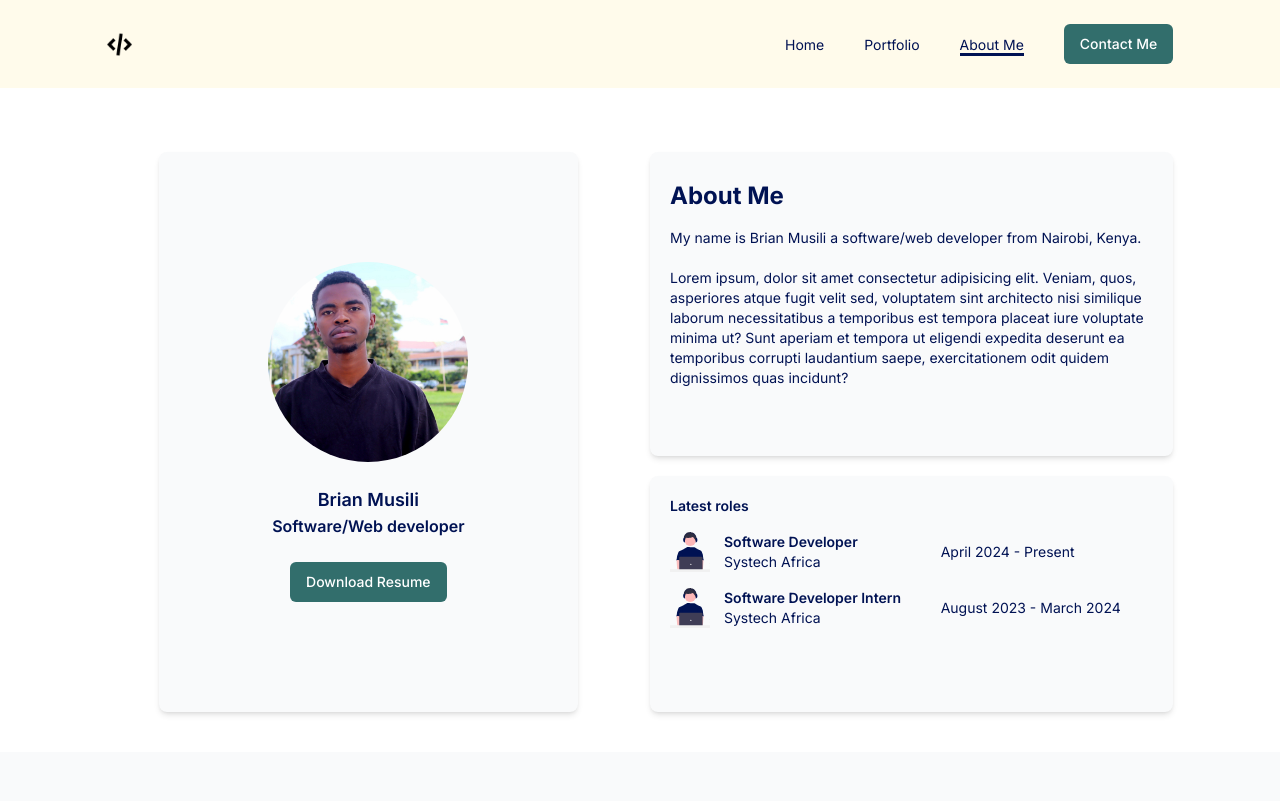
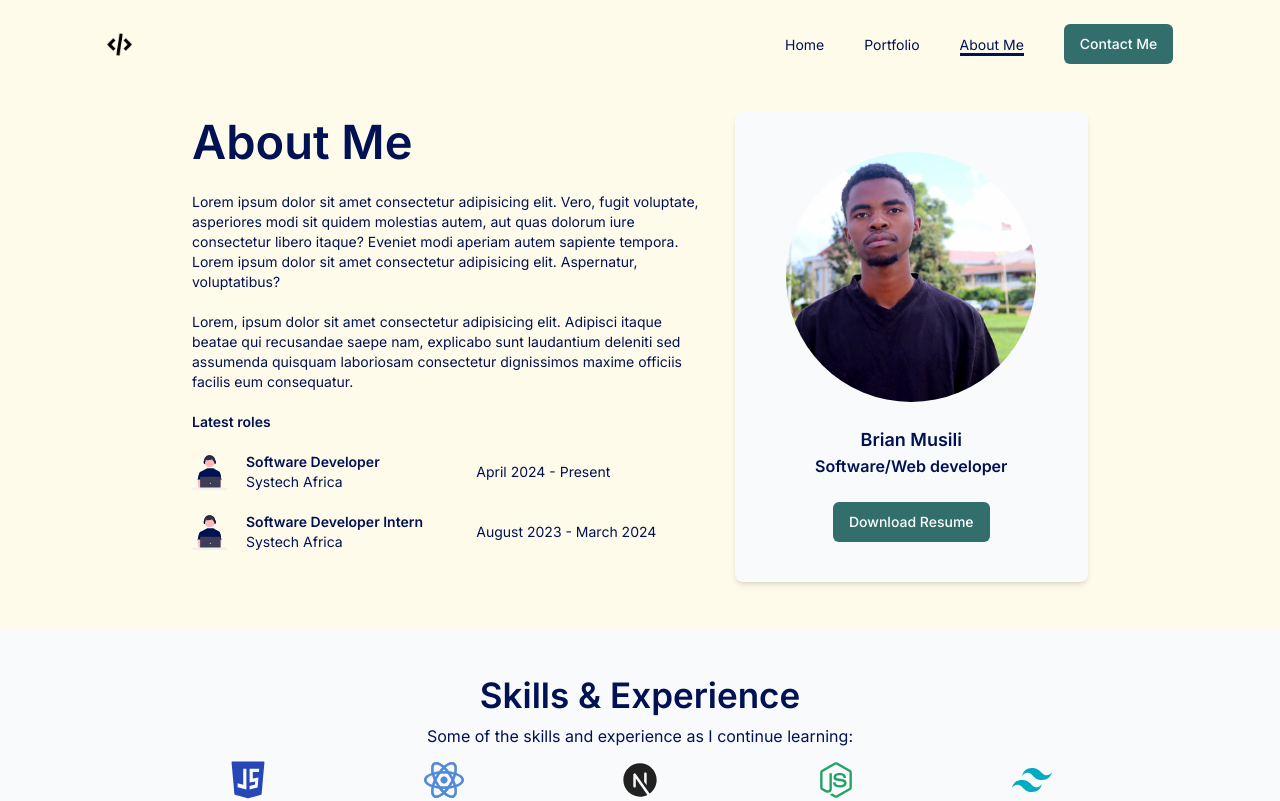
Before and after one commit to MusiliC/Portfolio-v3, a Next.js app: page /about in a window 1280 px wide. Shown: the top 801 px of the page. Built offline with nearby package versions, Linux system fonts and the light colour scheme.

Commit message:
About page interface change design

```diff
--- a/app/about/page.jsx
+++ b/app/about/page.jsx
@@ -3,11 +3,9 @@ import React from 'react'
 
 const About = () => {
   return (
-    <div className="min-h-[70vh] pt-28 lg:min-h-[85vh] ">
+    <div className="min-h-[70vh] bg-secondary-500 pt-28 lg:min-h-[85vh] ">
       <AboutComponent />
-      {/* <div className="h-full w-5/6 mx-auto flex justify-center  items-center ">
-       <h2 className='headingTwo'>Doing an update...</h2>
-      </div> */}
+
     </div>
   );
 }
--- a/components/about/AboutComponent.jsx
+++ b/components/about/AboutComponent.jsx
@@ -11,71 +11,36 @@ import Link from "next/link";
 const AboutComponent = () => {
   return (
     <>
-      <section className={`${styles.paddingY} w-5/6 mx-auto`}>
+      <section className={`${styles.paddingY} w-[70%] max-lg:w-5/6 mx-auto`}>
         {/* title */}
-
-        <div className="grid max-lg:grid-cols-1 grid-cols-2 my-10 gap-5 min-h-[70vh]">
-          {/* outer container */}
-          {/* image card */}
-
-          <div
-            className={`max-lg:row-span-1  row-span-2 max-lg:w-full w-[80%] mx-auto  `}
-          >
-            <div className="bg-gray-50 shadow-md py-10 w-full flex gap-6 flex-col justify-center items-center rounded-lg h-full">
-              <Image
-                src={Musili}
-                alt="Musili"
-                className="rounded-full h-[200px] w-[200px] object-cover"
-              />
-              <div className="text-center">
-                <p className="font-semibold text-lg">Brian Musili</p>
-                <p className="font-semibold">Software/Web developer</p>
-              </div>
-              <div className="flex">
-                <Link href="Musili_Resume.pdf" rel="noopener noreferrer">
-                  <Button text="Download Resume" />
-                </Link>
-              </div>
-            </div>
-          </div>
-
-          {/* about part */}
-          <div className="bg-gray-50 shadow-md rounded-lg p-5">
-            {/* <div>
-              <h2 className="text-xl font-bold">About Me</h2>
-            </div> */}
-            <div className="mt-2 text-sm">
-              <h2 className="mb-4 text-2xl text-start font-bold">About Me</h2>
-
-              <p>
-                My name is Brian Musili a software/web developer from Nairobi,
-                Kenya.
-              </p>
-
+        <div className=" pb-12  max-lg:mb-10 gap-8 flex max-lg:flex-col">
+          <div className="w-[65%] max-lg:w-[100%]">
+            <div className=" mx-auto">
+              <h2 className="headingTwoStart">About Me</h2>
+              <p className="my-5 text-sm">
+                Lorem ipsum dolor sit amet consectetur adipisicing elit. Vero,
+                fugit voluptate, asperiores modi sit quidem molestias autem, aut
+                quas dolorum iure consectetur libero itaque? Eveniet modi
+                aperiam autem sapiente tempora. Lorem ipsum dolor sit amet
+                consectetur adipisicing elit. Aspernatur, voluptatibus?
                 <br />
-
-              <p className="text-sm">
-                Lorem ipsum, dolor sit amet consectetur adipisicing elit.
-                Veniam, quos, asperiores atque fugit velit sed, voluptatem sint
-                architecto nisi similique laborum necessitatibus a temporibus
-                est tempora placeat iure voluptate minima ut? Sunt aperiam et
-                tempora ut eligendi expedita deserunt ea temporibus corrupti
-                laudantium saepe, exercitationem odit quidem dignissimos quas
-                incidunt?
+                <br />
+                Lorem, ipsum dolor sit amet consectetur adipisicing elit.
+                Adipisci itaque beatae qui recusandae saepe nam, explicabo sunt
+                laudantium deleniti sed assumenda quisquam laboriosam
+                consectetur dignissimos maxime officiis facilis eum consequatur.
               </p>
             </div>
-          </div>
-
-          <div className=" bg-gray-50 shadow-md  rounded-lg p-5">
+            <div className="">
               <div>
                 <p className="text-sm font-semibold">Latest roles</p>
                 {roles?.map((role) => (
-                <div className="flex gap-1 my-4 items-center justify-between">
+                  <div className="flex gap-1 my-5 items-center justify-between">
                     <div className="w-[50px]">
                       <Image
                         src={dev}
                         alt={`s/w`}
-                      className="h-[40px] w-[40px]  object-cover"
+                        className="h-[35px] w-[35px]  object-cover"
                       />
                     </div>
                     <div className="flex-1">
@@ -88,6 +53,27 @@ const AboutComponent = () => {
                   </div>
                 ))}
                 {/* roles */}
+              </div>
+            </div>
+          </div>
+
+          {/* image */}
+          <div className="w-[45%] max-lg:w-[100%]">
+            <div className="bg-gray-50 shadow-md py-10 w-full mx-auto flex gap-6 flex-col justify-center items-center rounded-lg h-full">
+              <Image
+                src={Musili}
+                alt="Musili"
+                className="rounded-full h-[250px] w-[250px] object-cover"
+              />
+              <div className="text-center">
+                <p className="font-semibold text-lg">Brian Musili</p>
+                <p className="font-semibold">Software/Web developer</p>
+              </div>
+              <div className="flex">
+                <Link href="Musili_Resume.pdf" rel="noopener noreferrer">
+                  <Button text="Download Resume" />
+                </Link>
+              </div>
             </div>
           </div>
         </div>
--- a/components/shared/ServiceCard.jsx
+++ b/components/shared/ServiceCard.jsx
@@ -2,7 +2,7 @@ import Image from "next/image";
 
 const ServiceCard = ({ service }) => {
   return (
-    <div className="border py-5 px-3 shadow-md w-[320px] rounded-md h-[220px]  flex flex-col items-center justify-around">
+    <div className="border py-5 bg-gray-50 px-3 shadow-md w-[320px] rounded-md h-[220px]  flex flex-col items-center justify-around">
       <Image
         src={service.icon}
         alt="image"
```
Lines whose indentation alone changed are shown as unchanged.
